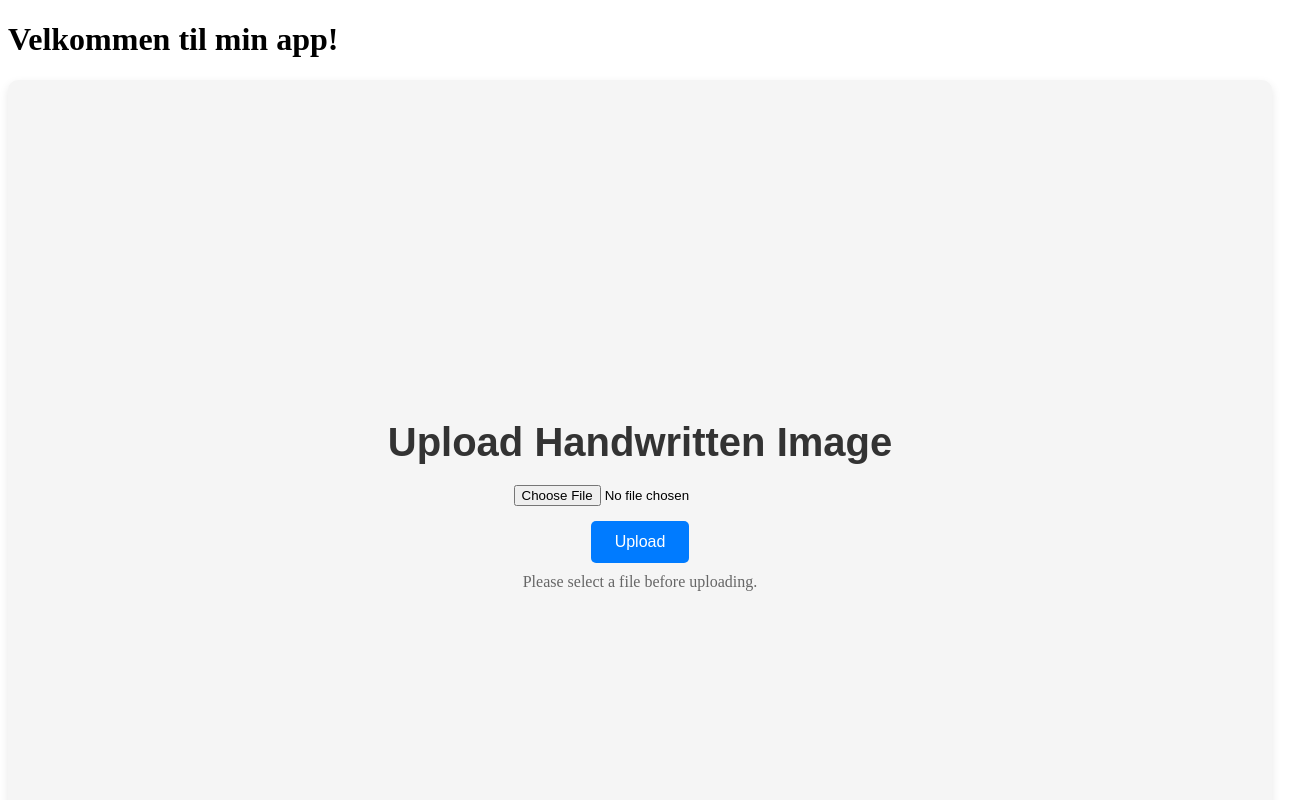
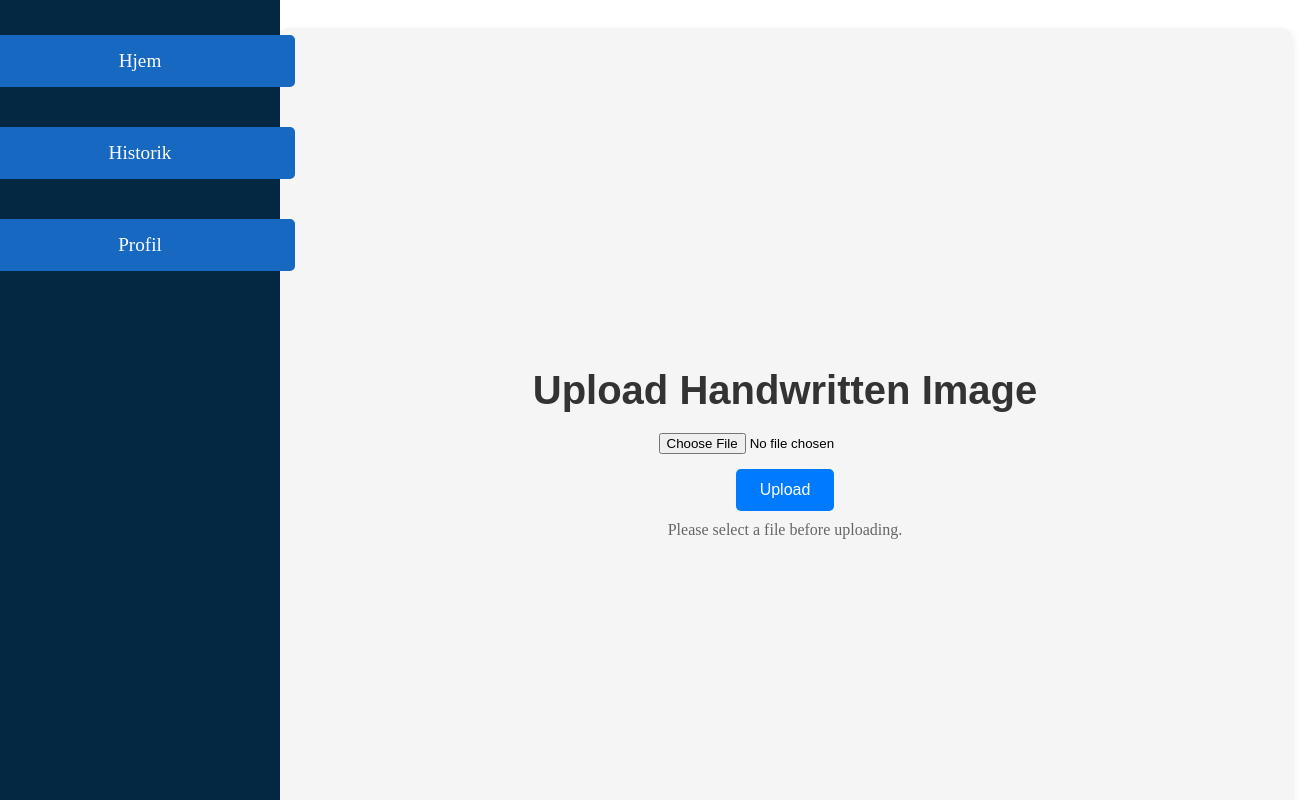
Before and after one commit to has99an/handwriting-recognition-angular-ui, an Angular app in the folder handwriting-recognition-frontend/: page / in a window 1280 px wide. Shown: the top 800 px of the page, 1312 px wide, since content can reach past the window. Built offline with nearby package versions, Linux system fonts and the light colour scheme.

Commit message:
Update layout with sidebar navigation

```diff
--- a/handwriting-recognition-frontend/src/app/app.component.css
+++ b/handwriting-recognition-frontend/src/app/app.component.css
@@ -1,19 +1,56 @@
-/* app.component.css */
-.main {
-    display: flex;
-    flex-direction: column;
-    align-items: center;
-    justify-content: center;
-    height: 100vh; /* Fyld hele højden af visningen */
-  }
+body {
+  margin: 0; /* Fjerner standard margin */
+  display: flex; /* Brug flexbox til at arrangere elementer */
+}
 
-  .content {
-    width: 100%;
-    max-width: 800px; /* Begræns maksimal bredde */
-  }
+header {
+  background-color: #042842; /* Blå baggrund */
+  color: white; /* Hvid tekst */
+  padding: 15px; /* Indre afstand */
+  height: 100vh; /* Fylder hele højden af vinduet */
+  position: fixed; /* Fast positionering */
+  left: 0; /* Placerer til venstre */
+  top: 0; /* Placerer til toppen */
+  width: 250px; /* Gør navigationsbaren bredere */
+  z-index: 1000; /* Sørger for, at den er oven på andre elementer */
+}
 
-  .left-side {
-    margin: 20px 0;
-  }
+nav {
+  display: flex; /* Brug flexbox til at arrangere links vertikalt */
+  flex-direction: column; /* Vertikal retning */
+  align-items: center; /* Centrering af links */
+}
 
-  /* Tilføj flere stilarter efter behov */
+nav a {
+  background-color: #1668c0; /* Baggrundsfarve for knapperne */
+  color: white; /* Hvid tekst */
+  text-decoration: none; /* Ingen understregning */
+  margin: 20px 0; /* Øget vertikal afstand mellem links */
+  padding: 15px 30px; /* Indre afstand for knapperne */
+  border-radius: 5px; /* Runde hjørner */
+  font-size: 1.2rem; /* Større skrifttype */
+  transition: box-shadow 0.5s; /* Blød overgang for skygge */
+  width: 100%; /* Gør knapperne 100% brede */
+  display: flex; /* Brug flexbox for at centrere teksten */
+  align-items: center; /* Vertikal centrering af tekst */
+  justify-content: center; /* Horisontal centrering af tekst */
+}
+
+nav a:hover {
+  box-shadow: 0 4px 10px rgba(0, 0, 0, 0.2); /* Skyggeeffekt ved hover */
+  background-color: #042b57; /* Mørkere blå ved hover */
+}
+
+.main-content {
+  margin-left: 250px; /* Giver plads til navigationsbaren */
+  padding: 20px; /* Indre afstand for hovedindholdet */
+  width: calc(100% - 250px); /* Gør hovedindholdet bredere */
+}
+
+.right-section {
+  display: flex;
+  flex-direction: column;
+  align-items: center; /* Centrerer horisontalt */
+  justify-content: center; /* Centrerer vertikalt */
+  height: 100%; /* Fylder hele højden af den højre sektion */
+}
--- a/handwriting-recognition-frontend/src/app/app.component.html
+++ b/handwriting-recognition-frontend/src/app/app.component.html
@@ -1,3 +1,16 @@
-<h1>Velkommen til min app!</h1>
-<router-outlet></router-outlet>
-<app-image-upload></app-image-upload>
+<header>
+    <nav>
+        <a routerLink="/">Hjem</a>
+        <a routerLink="/historik">Historik</a>
+        <a routerLink="/profil">Profil</a>
+    </nav>
+</header>
+
+<div class="main-content">
+    <router-outlet></router-outlet>
+    <app-image-upload></app-image-upload> <!-- Dit billede-upload UI -->
+</div>
+
+<footer>
+    <p>&copy; 2024 Din App</p>
+</footer>
```
